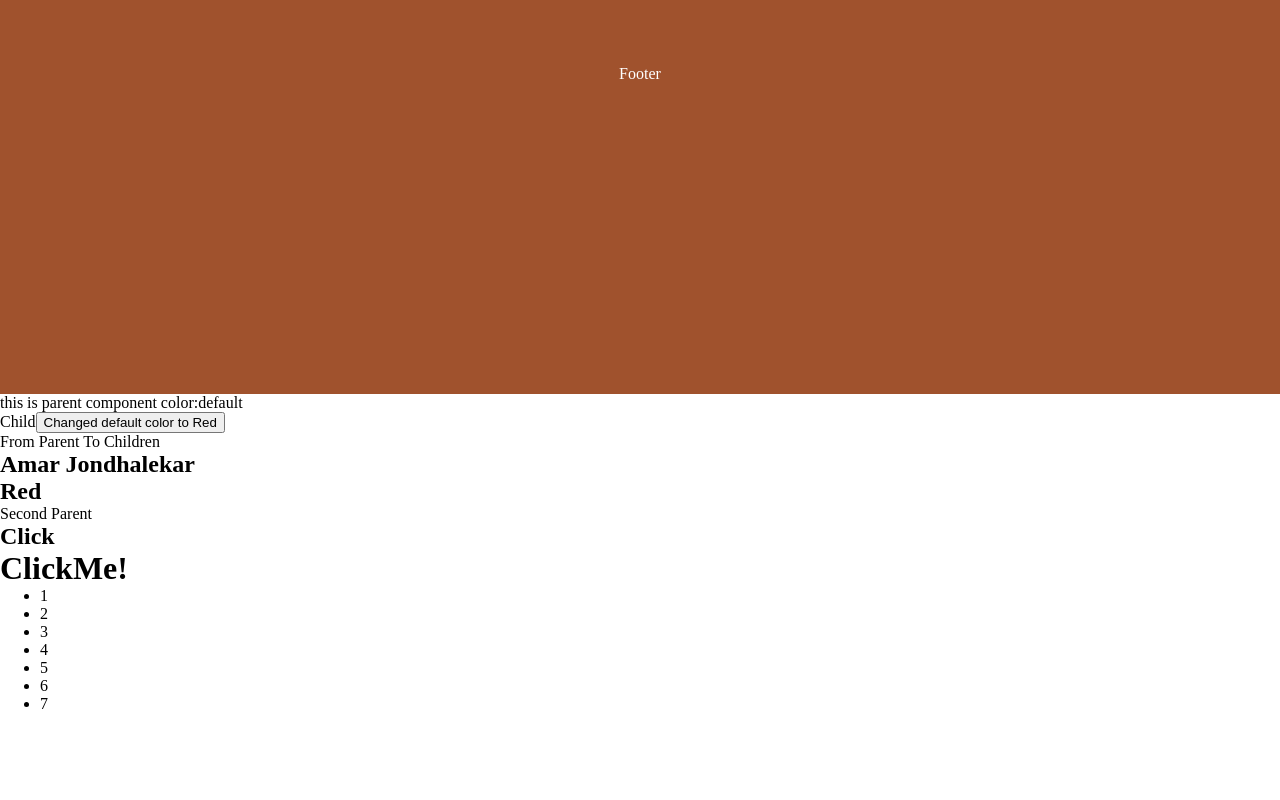
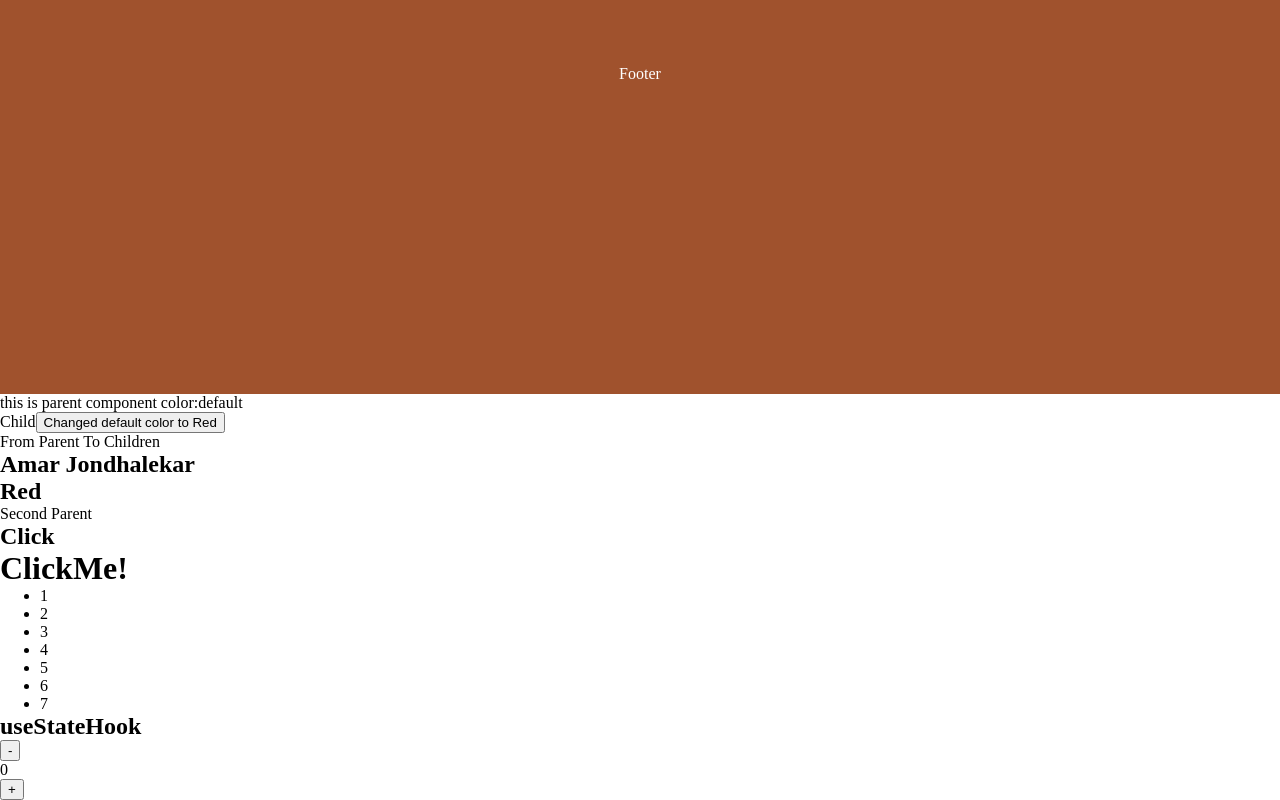
Before and after one commit to amar-jondhalekar/React-Js-Projects, a React (Vite) app in the folder first-project/: page / in a window 1280 px wide. Shown: the part 976-1776 px from the top of the page. Before the commit the page ends 1689 px from the top, so only its background shows below. Built offline with nearby package versions, Linux system fonts and the light colour scheme.

Commit message:
useState hook in react

```diff
--- a/first-project/src/App.jsx
+++ b/first-project/src/App.jsx
@@ -5,6 +5,7 @@ import Footer from "./components/Footer";
 import "./App.css"
 import Child from "./components/FromChildToParent/Parent";
 import Parent from "./components/FromParentToChild/Parent";
+import UseStateHook from "./components/UseStateHook/UseStateHook";
 
 function App() {
   function clickMe(){
@@ -43,6 +44,7 @@ function App() {
             <li key={index}> {value} </li>
           ))}
       </ul>
+      <UseStateHook/>
     </div>
     </>
   )
--- /dev/null
+++ b/first-project/src/components/UseStateHook/UseStateHook.jsx
@@ -0,0 +1,27 @@
+import React, { useState } from 'react'
+
+const UseStateHook = () => {
+    const[count, setCount] = useState(0);
+    // let count = 0;
+
+    const plus = () => {
+        // count++;
+        setCount(count + 1);
+        console.log(count);
+    }
+    const sub = () => {
+        // count--;
+        setCount(count - 1);
+        console.log(count);
+    }
+  return (
+    <div>
+        <h2>useStateHook</h2>
+        <button onClick={sub}>-</button>
+        <p>{count}</p>
+        <button onClick={plus}>+</button>
+    </div>
+  )
+}
+
+export default UseStateHook
```
